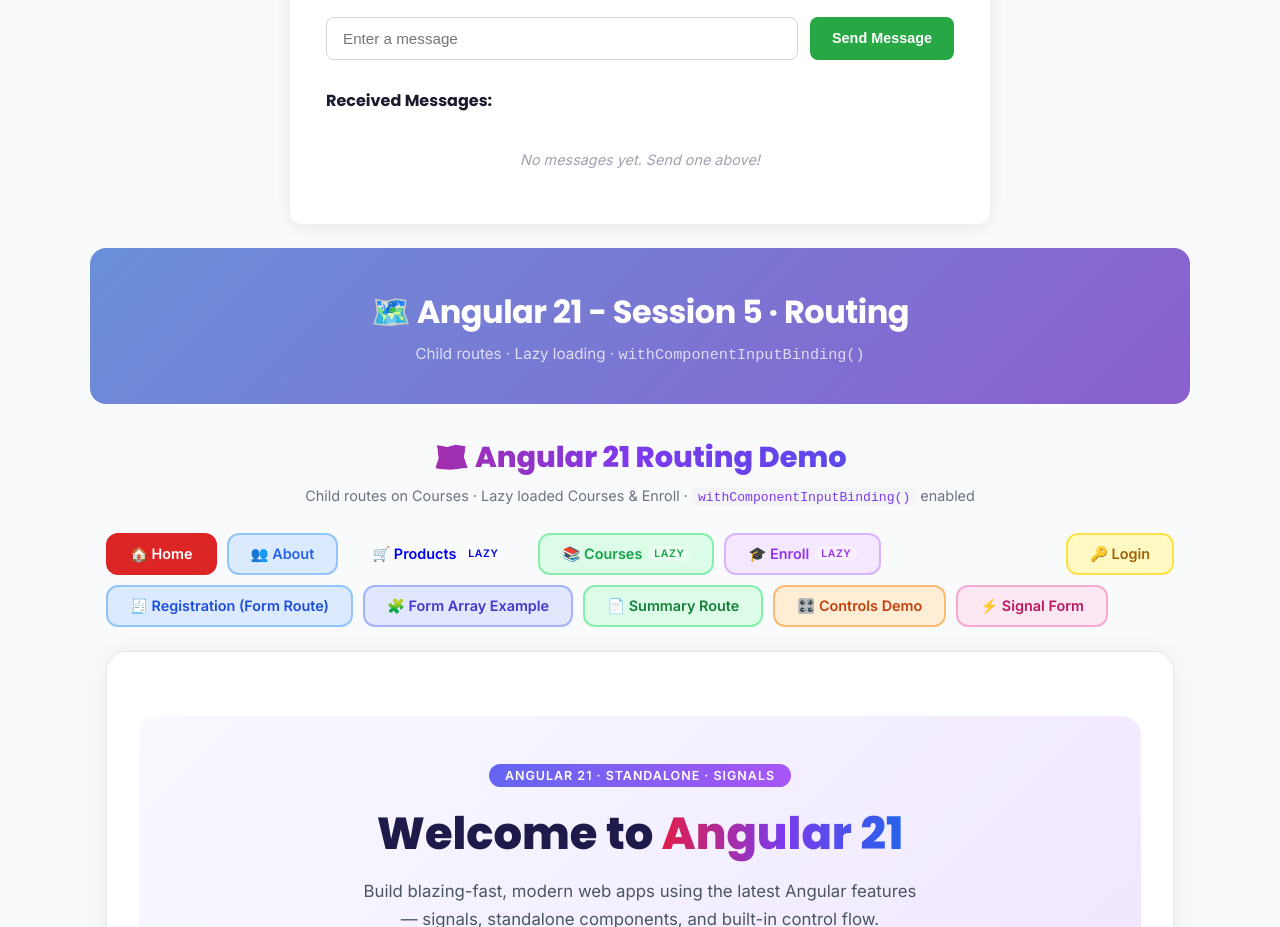
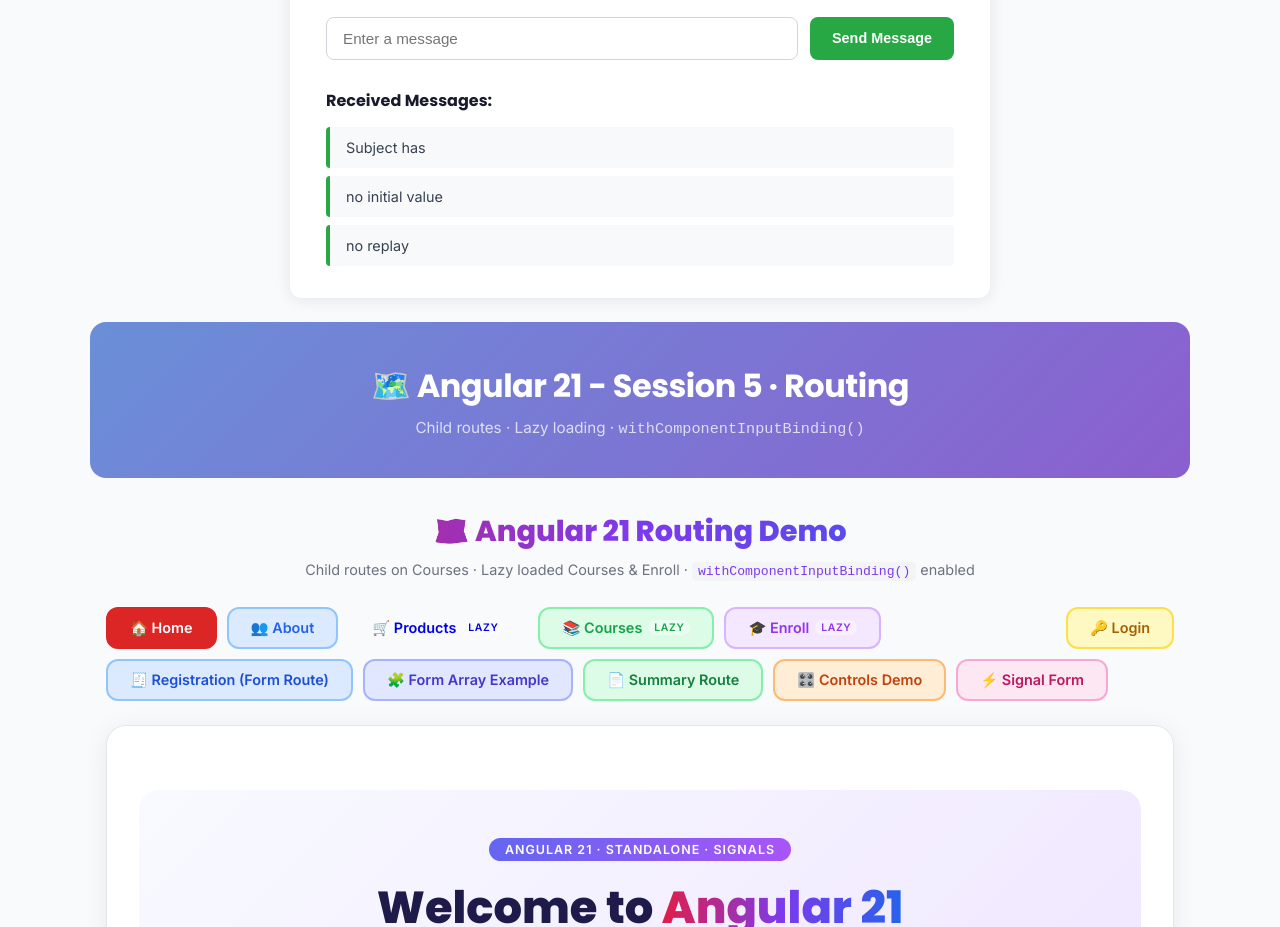
Before and after one commit to SagarPuneria/Angular-21-project, an Angular app in the folder angular-v21-project/: page /home in a window 1280 px wide. Shown: the part 8000-8927 px from the top of the page. Built offline with nearby package versions, Linux system fonts and the light colour scheme.

Commit message:
docs(subject-example): initialize messages array with default values
Updated the messages array in SubjectExample to include default values
for better clarity on the Subject's behavior. This change enhances
the understanding of how Subject operates in the component.

```diff
--- a/angular-v21-project/src/app/CommunicationWithService/subject-example/subject-example.ts
+++ b/angular-v21-project/src/app/CommunicationWithService/subject-example/subject-example.ts
@@ -39,7 +39,7 @@
 
   // Accumulates all messages received via Subject — Subject doesn't hold state,
   // so the component maintains its own array.
-  messages: string[] = [];
+  messages: string[] = ['Subject has', 'no initial value', 'no replay'];
 
   private subscription!: Subscription;
 
```
